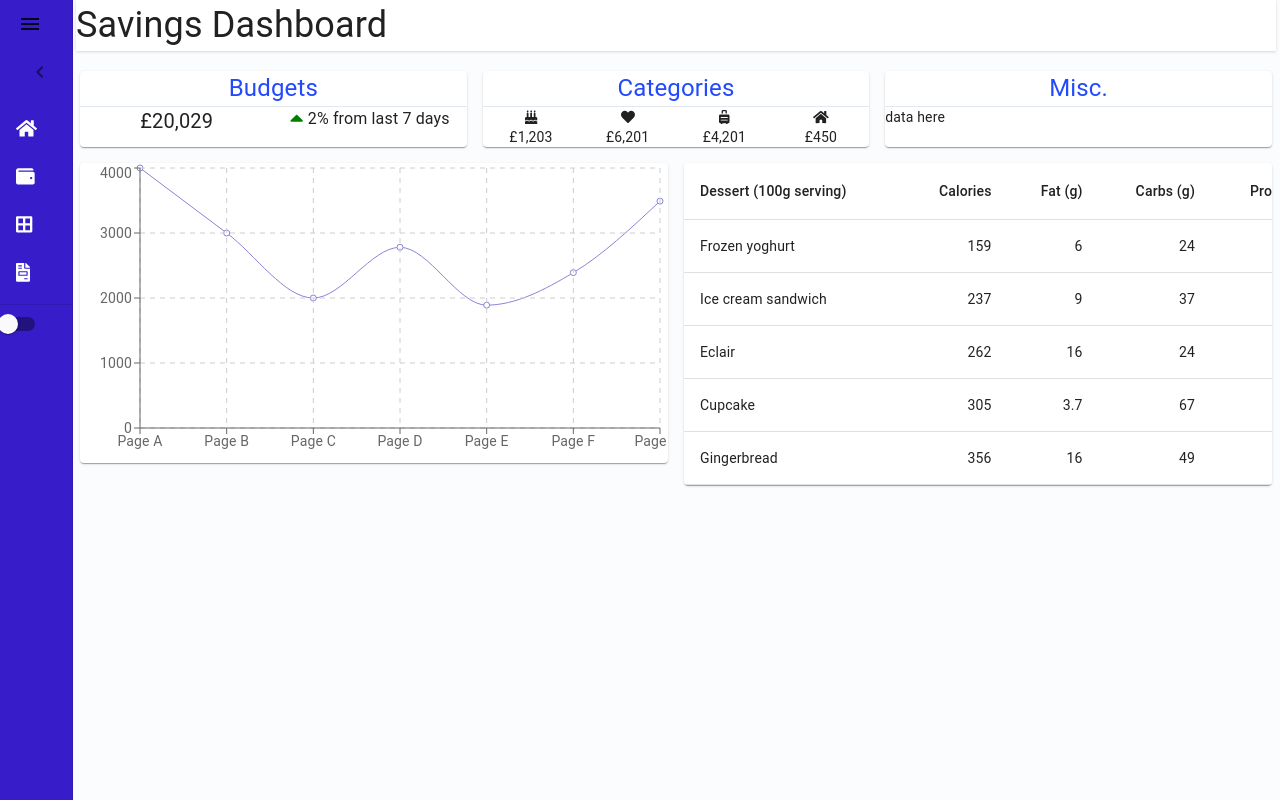
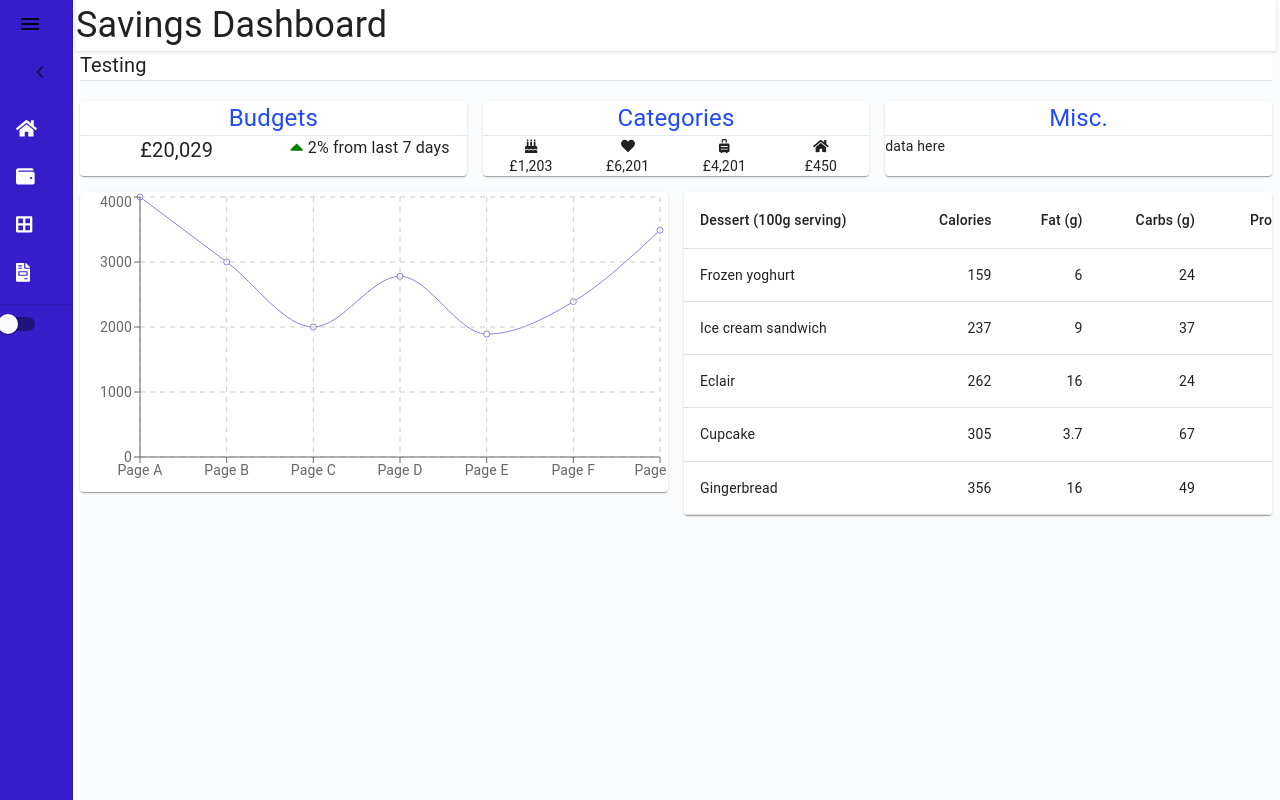
Before and after one commit to 756D6D61/New-Savings-Dashboard, a React (Create React App) app: page / in a window 1280 px wide. Built offline with nearby package versions, Linux system fonts and the light colour scheme.

Commit message:
Temp. header

```diff
--- a/src/components/Divider.js
+++ b/src/components/Divider.js
@@ -6,7 +6,9 @@ const propTypes = {
 }
 
 const Divider = ({ children }) => {
-	return <div class="bg-white shadow w-full pl-0 text-4xl">{children}</div>
+	return (
+		<div class="z-10 bg-white shadow w-full pl-0 text-4xl">{children}</div>
+	)
 }
 
 Divider.propTypes = propTypes
--- /dev/null
+++ b/src/components/SubDivider.js
@@ -0,0 +1,19 @@
+import React from 'react'
+import PropTypes from 'prop-types'
+
+const propTypes = {
+	children: PropTypes.node
+}
+
+const SubDivider = ({ children }) => {
+	return (
+		<div class="bg-white w-full -mt-5 z-0 pl-0 text-xl">
+			{children}
+			<hr />
+		</div>
+	)
+}
+
+SubDivider.propTypes = propTypes
+
+export default SubDivider
--- a/src/layout/page.js
+++ b/src/layout/page.js
@@ -11,11 +11,11 @@ const Page = ({ route, children }) => {
 	return (
 		<div class="flex content-between flex-wrap  h-5">
 			<NavTest route={route} />
-			<div class="w-full pl-20 -ml-1 ">
+			<div class="w-full pl-20 -ml-1 z-20 ">
 				<Divider>Savings Dashboard</Divider>
 			</div>
 
-			<div class="w-full h-5  pl-20 pr-2">
+			<div class="w-full h-10  pl-20 pr-2">
 				<br />
 				{children}
 			</div>
--- a/src/pages/Home/index.js
+++ b/src/pages/Home/index.js
@@ -3,6 +3,8 @@ import Page from '../../layout/Page'
 import AltGraph from '../../components/Graph'
 import Table from '../../components/Table'
 import Card from '@material-ui/core/Card'
+import SubDivider from '../../components/SubDivider'
+
 import { FontAwesomeIcon } from '@fortawesome/react-fontawesome'
 import {
 	faBirthdayCake,
@@ -15,6 +17,8 @@ const Home = ({ route }) => {
 	return (
 		<Page>
 			<Suspense fallback={<p>Loading</p>}>
+				<SubDivider>Testing</SubDivider>
+				<br />
 				<div class="flex -mx-2 text-center">
 					<div class="w-1/3 px-2  mb-4">
 						<Card>
```
